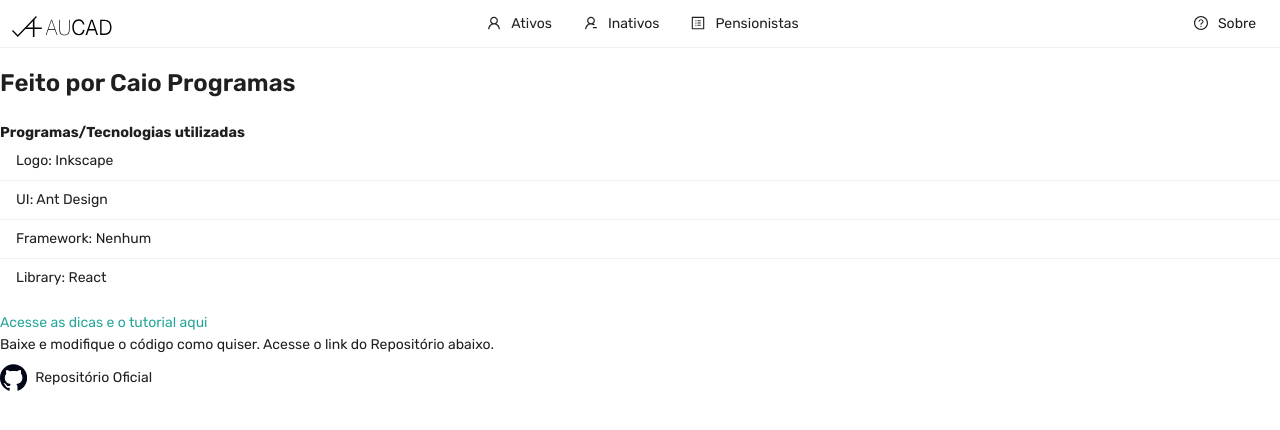
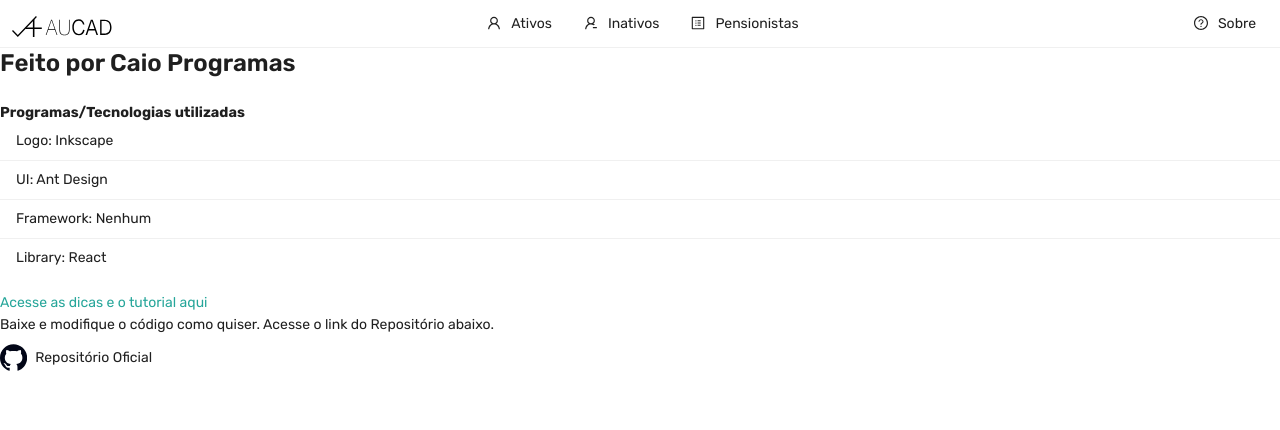
Before and after one commit to secretindex/aucad, a React (Vite) app: page /about in a window 1280 px wide. Shown: the top 430 px of the page. Built offline with nearby package versions, Linux system fonts and the light colour scheme.

Commit message:
adjust padding

```diff
--- a/src/pages/About.tsx
+++ b/src/pages/About.tsx
@@ -15,7 +15,7 @@
 const About = () => {
 
   return (
-    <section className="py-5 flex flex-col">
+    <section className="p-5 flex flex-col">
       <Title level={2} style={{ fontSize: "1.5rem", margin: "0" }}>
         Feito por
         <Popover
--- a/src/pages/Help.tsx
+++ b/src/pages/Help.tsx
@@ -5,7 +5,7 @@
 const Help = () => {
   return (
     <>
-      <Content className=" py-4">
+      <Content className="p-4">
         <Title level={1} style={{ fontSize: "1.8rem" }}>
           Aucad - Auxiliar de Cadastro
         </Title>
```
